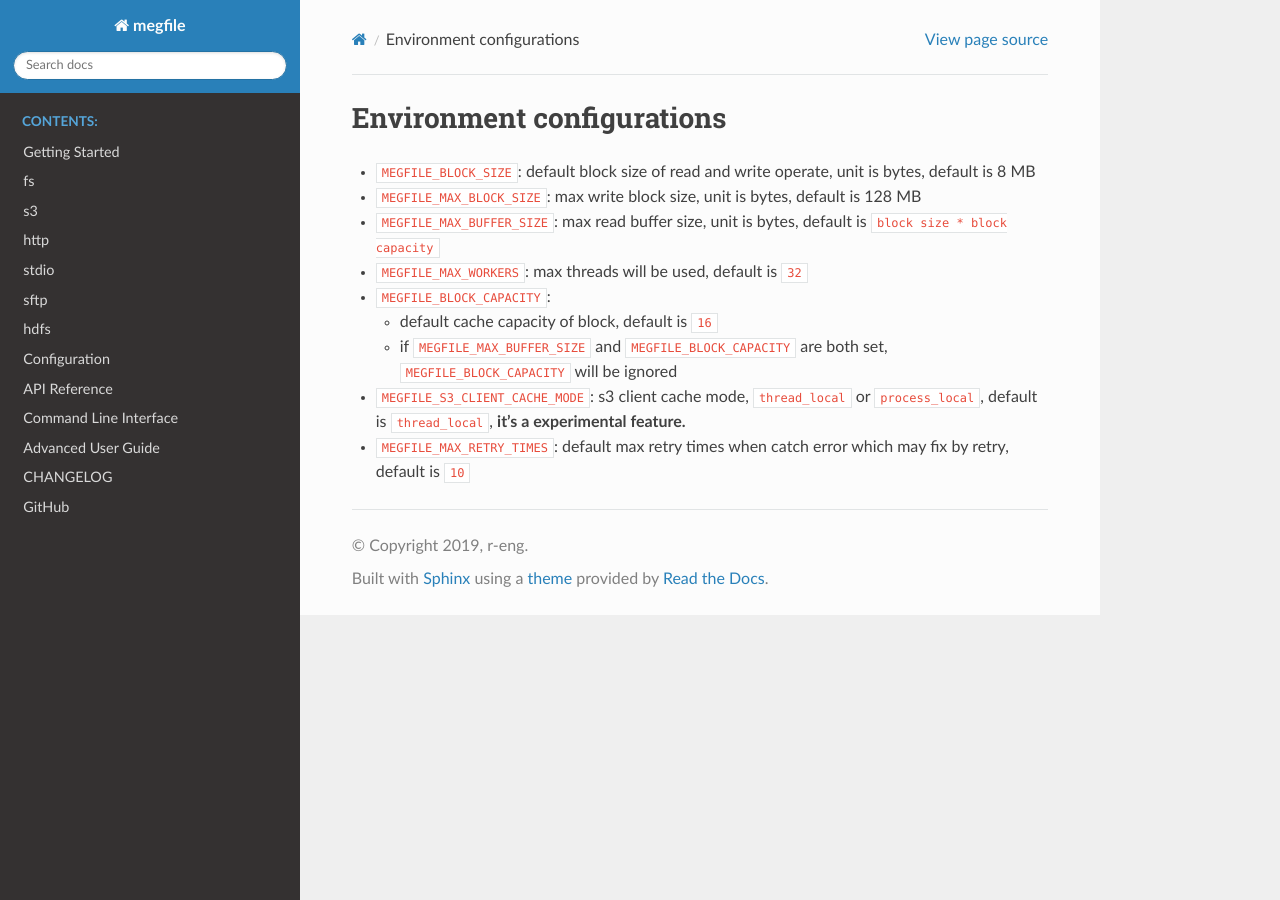
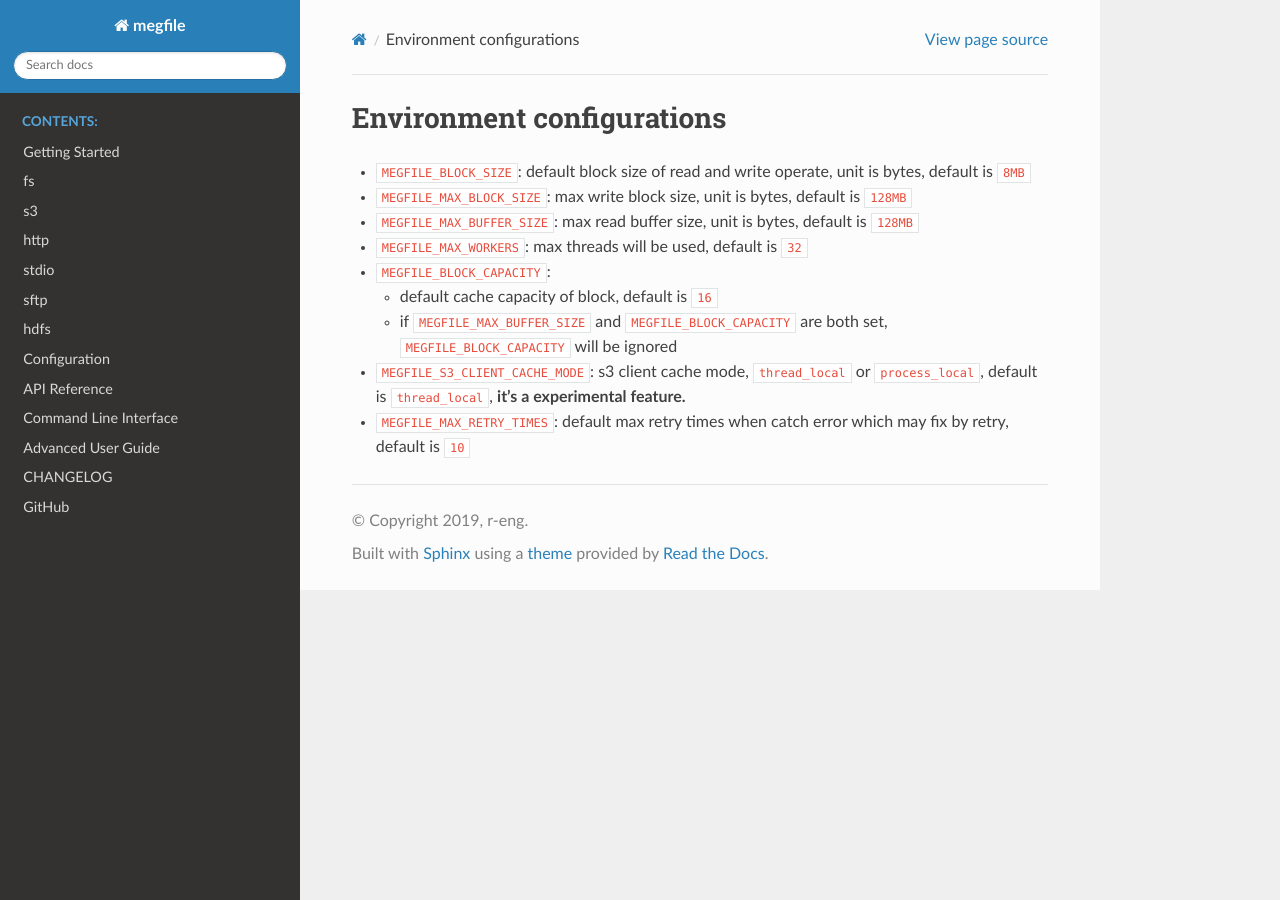
Before and after one commit to megvii-research/megfile, a Sphinx documentation site: the page built from docs/configuration/common.md, in a window 1280 px wide. Built offline with Sphinx 7.4.7 and the Read the Docs theme 2.0.0, drawn with Linux system fonts in a browser that asks for light colours.

Commit message:
perf:optimize default config values

```diff
--- a/docs/configuration/common.md
+++ b/docs/configuration/common.md
@@ -1,7 +1,7 @@
 ### Environment configurations
-- `MEGFILE_BLOCK_SIZE`: default block size of read and write operate, unit is bytes, default is 8 MB
-- `MEGFILE_MAX_BLOCK_SIZE`: max write block size, unit is bytes, default is 128 MB
-- `MEGFILE_MAX_BUFFER_SIZE`: max read buffer size, unit is bytes, default is `block size * block capacity`
+- `MEGFILE_BLOCK_SIZE`: default block size of read and write operate, unit is bytes, default is `8MB`
+- `MEGFILE_MAX_BLOCK_SIZE`: max write block size, unit is bytes, default is `128MB`
+- `MEGFILE_MAX_BUFFER_SIZE`: max read buffer size, unit is bytes, default is `128MB`
 - `MEGFILE_MAX_WORKERS`: max threads will be used, default is `32`
 - `MEGFILE_BLOCK_CAPACITY`:
     - default cache capacity of block, default is `16`
```
Also changed, not shown: 1 other file.
